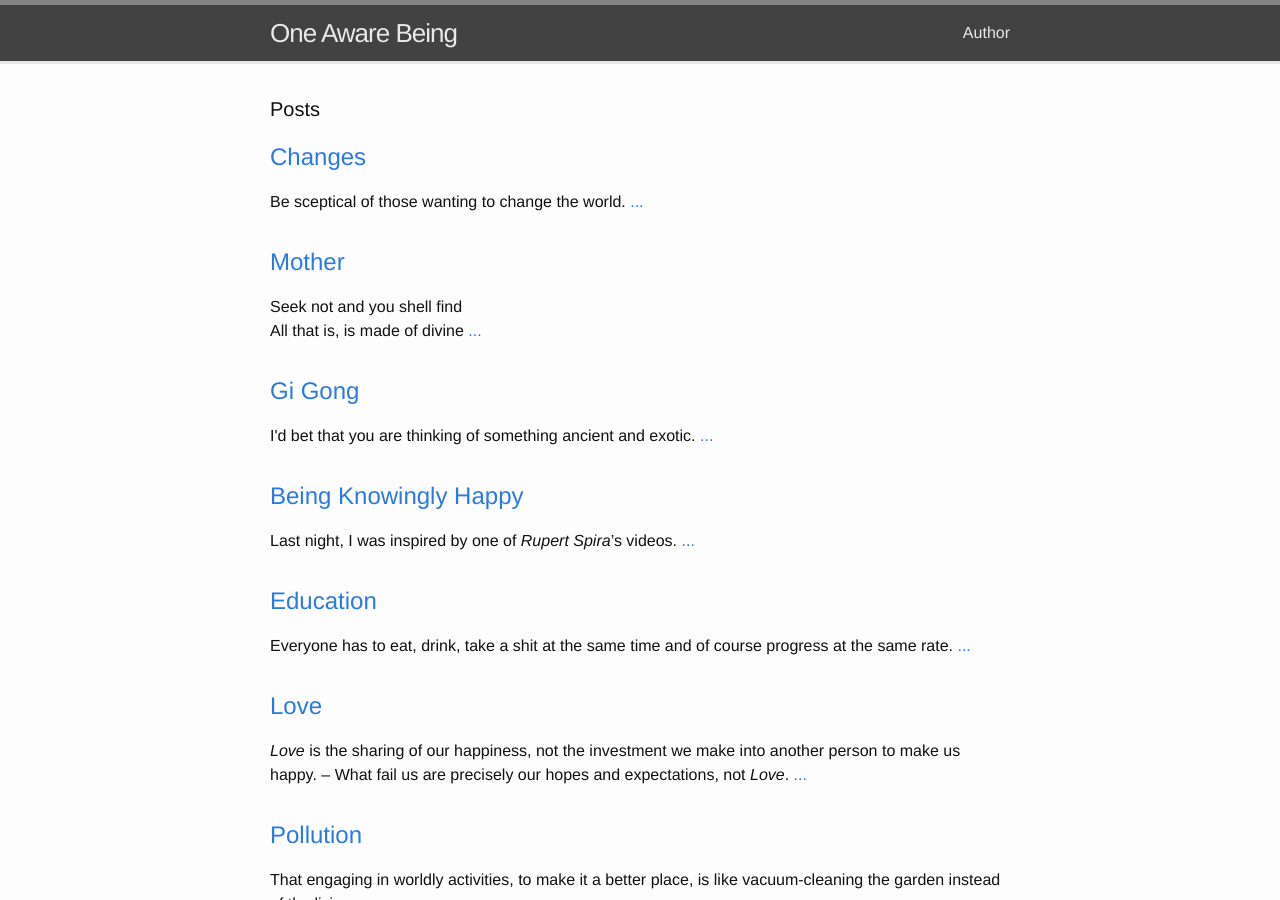
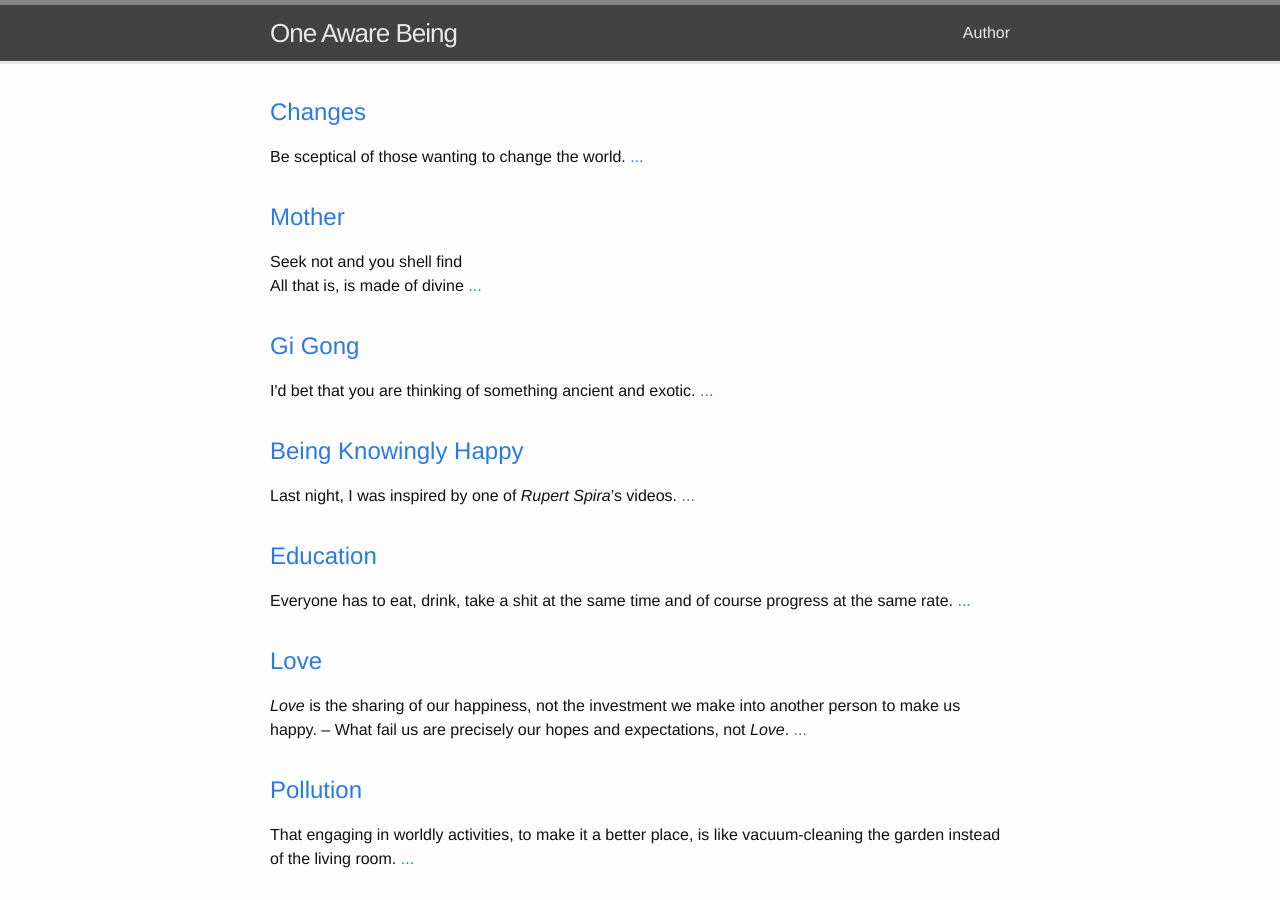
Before and after one commit to matyasmarkovics/matyasmarkovics.github.io, a Jekyll site: the page built from index.html, in a window 1280 px wide and 900 px high. Built offline with Jekyll 4.4.1, drawn with Linux system fonts in a browser that asks for light colours.

Commit message:
remove posts heading

```diff
--- a/index.html
+++ b/index.html
@@ -4,7 +4,7 @@
 
 <div class="home">
 
-  <h1 class="page-heading">Posts</h1>
+  <!-- <h1 class="page-heading">Posts</h1> -->
 
   <ul class="post-list">
     {% for post in site.posts %}
```
